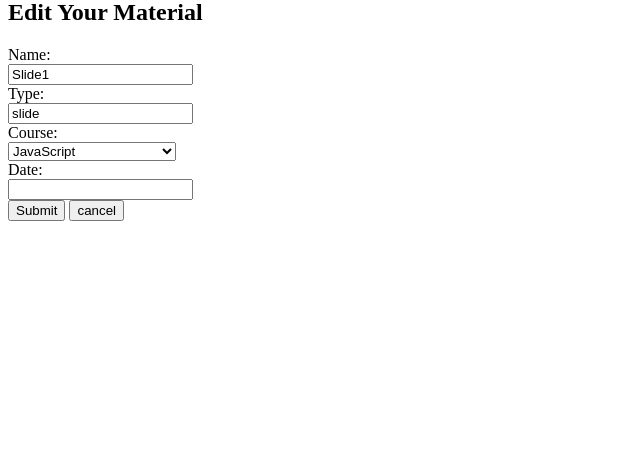
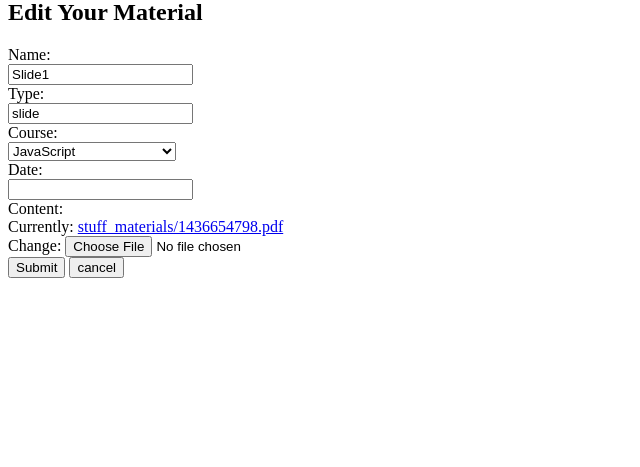
Before and after one commit to jiaoling/gdi, a Django app: a page that uses project/templates/edit_material_form.html in a window 1280 px wide. Shown: the part 333-800 px from the top of the page, without its empty margins (0-640 px from the left). Run offline with Django 3.2, Linux system fonts and the light colour scheme; data comes from the database, SQL or seed files in the repository; both versions use the stored data as it was after the commit.

Commit message:
material_upload function
add new field “content” in the Material model for slides and codes. Now
the website can upload local files like slides in the course_view page.
Similar process as image uploading

```diff
--- a/project/course/models.py
+++ b/project/course/models.py
@@ -6,7 +6,7 @@ from time import time
 from django.db.models.signals import post_delete
 from django.dispatch import receiver
 
-def generate_filename(instance, filename):
+def generate_imagename(instance, filename):
     ext = filename.split('.')[-1]
     return 'stuff_images/'+str(int(time()))+'.'+ext
 
@@ -22,7 +22,7 @@ class Instructor(models.Model):
     git = models.URLField(max_length=100)
     bio = models.TextField()
     admin = models.BooleanField(default=False)
-    pic = models.ImageField(upload_to=generate_filename)
+    pic = models.ImageField(upload_to=generate_imagename)
 
 
     def __unicode__(self):
@@ -40,7 +40,7 @@ class Instructor(models.Model):
 @receiver(post_delete, sender=Instructor)
 def stuff_post_delete_handler(sender, **kwargs):
     Instructor = kwargs['instance']
-    storage,path = Instructor.stuff_image.storage, Instructor.stuff_image.path
+    storage,path = Instructor.pic.storage, Instructor.pic.path
     storage.delete(path)
 
 
@@ -71,11 +71,22 @@ class Course(models.Model):
     def __unicode__(self):
         return self.c_name
 
+def generate_filename(instance, filename):
+    ext = filename.split('.')[-1]
+    return 'stuff_materials/'+str(int(time()))+'.'+ext
+
 class Material(models.Model):
     name = models.CharField(max_length=100)
     type = models.CharField(max_length=20)
     course = models.ForeignKey(Course)
     date = models.DateTimeField(blank=True, null=True)
+    content = models.FileField(upload_to=generate_filename, default=False)
 
     def __unicode__(self):
         return self.name
+
+@receiver(post_delete, sender=Instructor)
+def stuff_post_delete_handler(sender, **kwargs):
+    Instructor = kwargs['instance']
+    storage,path = Instructor.content.storage, Instructor.content.path
+    storage.delete(path)
--- a/project/course/views.py
+++ b/project/course/views.py
@@ -4,6 +4,7 @@ from django.http import HttpResponse
 from django.template import Context, loader
 from course.models import *
 from course.forms import *
+from slugify import slugify
 
 
 def course_list(request):
@@ -55,10 +56,10 @@ def delete_course(request, slug, course_id):
 def edit_material(request,slug, material_id):
     material = get_object_or_404(Material, pk=material_id)
     if request.method == 'POST':
-        form = MaterialForm(request.POST, instance=material)
+        form = MaterialForm(request.POST,request.FILES, instance=material)
         if form.is_valid():
             form.save()
-            return redirect('course_view', slug=slug, pk=material_id)
+            return redirect('course_view', slug=slugify(material.course.c_name), pk=material.course.pk)
     else:
         form = MaterialForm(instance=material)
     return render(request, 'edit_material_form.html', {'form': form, 'material':material })
--- a/project/templates/course_view.html
+++ b/project/templates/course_view.html
@@ -20,7 +20,7 @@
                      <!--add editing button for materials-->
               {%if material_slide%}
                 {% for slide in material_slide%}
-                    <p>Slides: {{slide.name}} &nbsp&nbsp&nbsp</p>
+                    <p><a href="{{slide.content.url}}">Slides: {{slide.name}} </a>&nbsp&nbsp&nbsp</p>
                     <a href="/course/material_edit/{{slide.name|slugify}}-{{slide.pk}}"><input type="button" value="Edit Your Material" /></a>
                 {% endfor%}
               {% else %}
@@ -30,7 +30,7 @@
         <div id='code'>
               {% if material_code%}
                 {% for code in material_code%}
-                    <p>Codes: {{code.name}}&nbsp&nbsp&nbsp</p>
+                    <p><a href="{{code.content.url}}">Codes: {{code.name}}</a>&nbsp&nbsp&nbsp</p>
                     <a href="/course/material_edit/{{code.name|slugify}}-{{code.pk}}"><input type="button" value="Edit Your Material" /></a>
                 {% endfor%}
               {% endif%}
--- a/project/templates/edit_material_form.html
+++ b/project/templates/edit_material_form.html
@@ -2,7 +2,7 @@
 {% block title %}Edit Material{% endblock %}
 {% block content %}
   <h2>Edit Your Material</h2>
-    <form action="" method="post">{% csrf_token %}
+    <form action="" method="post" enctype="multipart/form-data">{% csrf_token %}
     {{ form.non_field_errors }}
     {% for field in form %}
         <div class="field_container">
@@ -12,6 +12,6 @@
         </div>
     {% endfor %}
   <input type="submit" value="Submit" /></a>
-  <a href="/course/{{course.c_name|slugify}}-{{course.pk}}"><input type="button" value="cancel" /></a>
+  <a href="/course/{{material.course.c_name|slugify}}-{{material.course.pk}}"><input type="button" value="cancel" /></a>
   </form>
 {% endblock %}
```
Also changed, not shown: project/course/migrations/0007_auto_20150711_2217.py (added), project/db.sqlite3, 8 other files.
